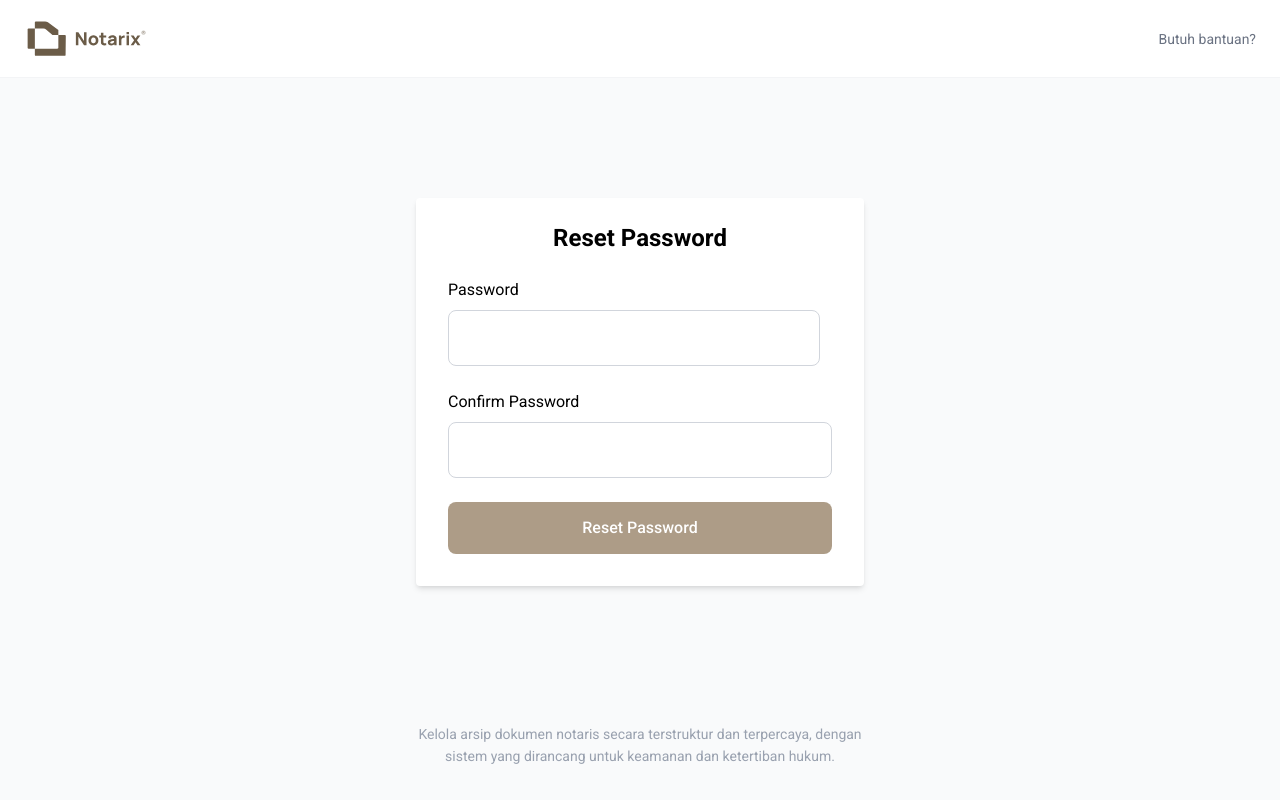
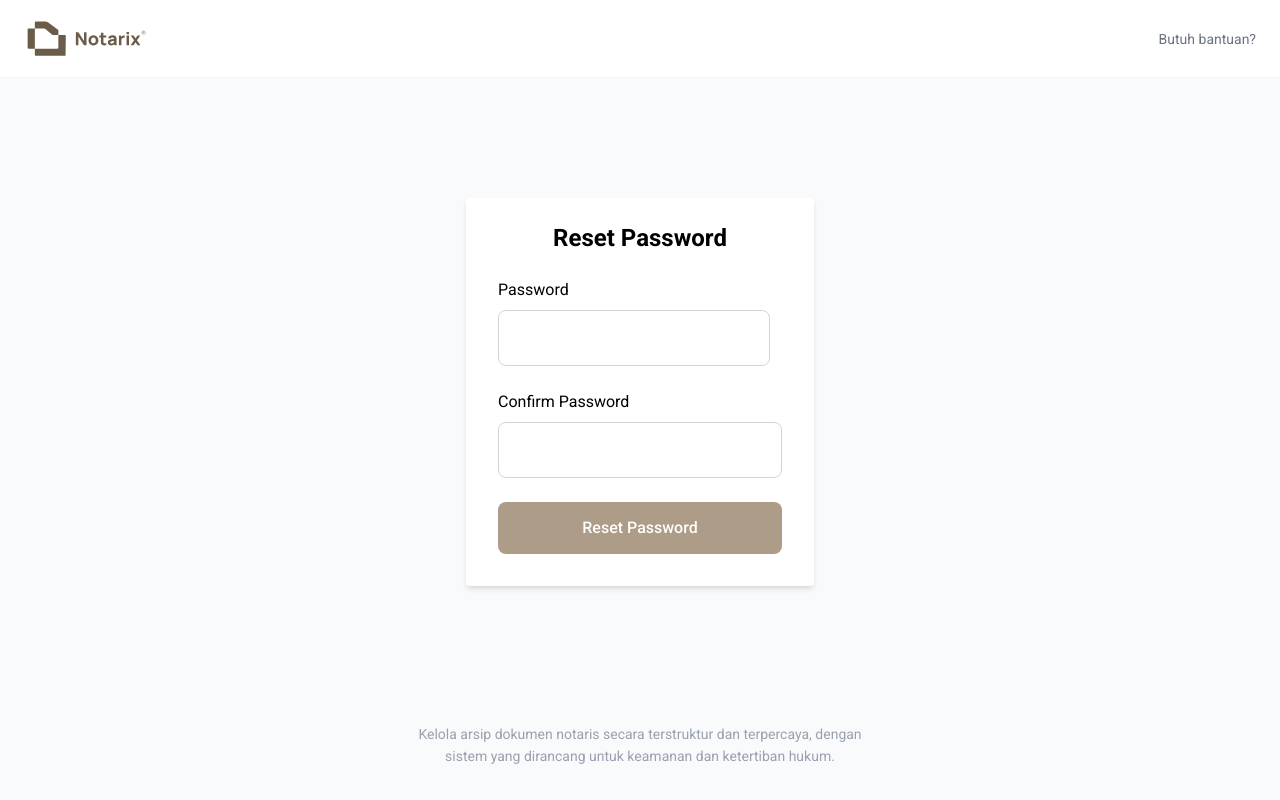
Before and after one commit to miftaqulfiqif/notaris, a Next.js app: page /reset-password in a window 1280 px wide. Built offline with nearby package versions, Linux system fonts and the light colour scheme; no server answers.

Commit message:
(fix): page reset password

```diff
--- a/src/app/(otp)/reset-password/page.tsx
+++ b/src/app/(otp)/reset-password/page.tsx
@@ -1,12 +1,12 @@
 'use client';
 
+import { Suspense } from 'react'
 import { ResetPasswordForm } from "@/features/auth/presentation/components/ResetPasswordForm";
-import { PublicOnlyRoute } from "@/features/auth/presentation/components/PublicOnlyRoute";
 
 export default function ResetPasswordPage() {
     return (
-        <div className="w-full max-w-md">
+        <Suspense fallback={<div>Loading...</div>}>
             <ResetPasswordForm />
-        </div>
+        </Suspense>
     );
 }
```
Also changed, not shown: 1 other file (tests, documents, lock files or other folders).
